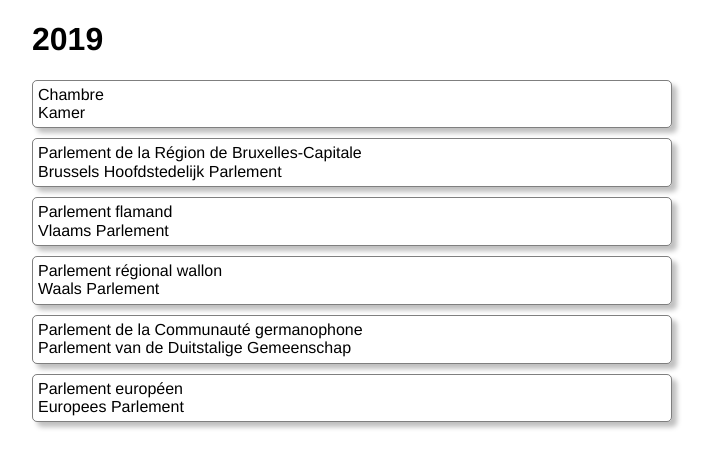
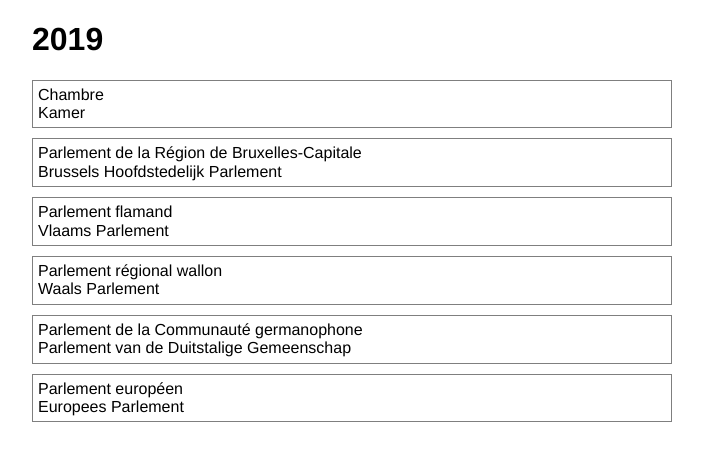
Before and after one commit to jbelien/elections-be, a React (Create React App) app: page /2019 in a window 1280 px wide. Shown: the top 468 px of the page, without its empty margins (288-998 px from the left). Built offline with nearby package versions, Linux system fonts and the light colour scheme; no server answers.

Commit message:
Update listTypes.scss

```diff
--- a/src/assets/sass/listTypes.scss
+++ b/src/assets/sass/listTypes.scss
@@ -7,8 +7,6 @@
 
   .list-types-type {
     border: 1px solid rgba(0, 0, 0, 0.5);
-    border-radius: 5px;
-    box-shadow: 5px 5px 5px rgba(0, 0, 0, 0.25);
     margin: 10px auto;
     padding: 5px;
 
```
